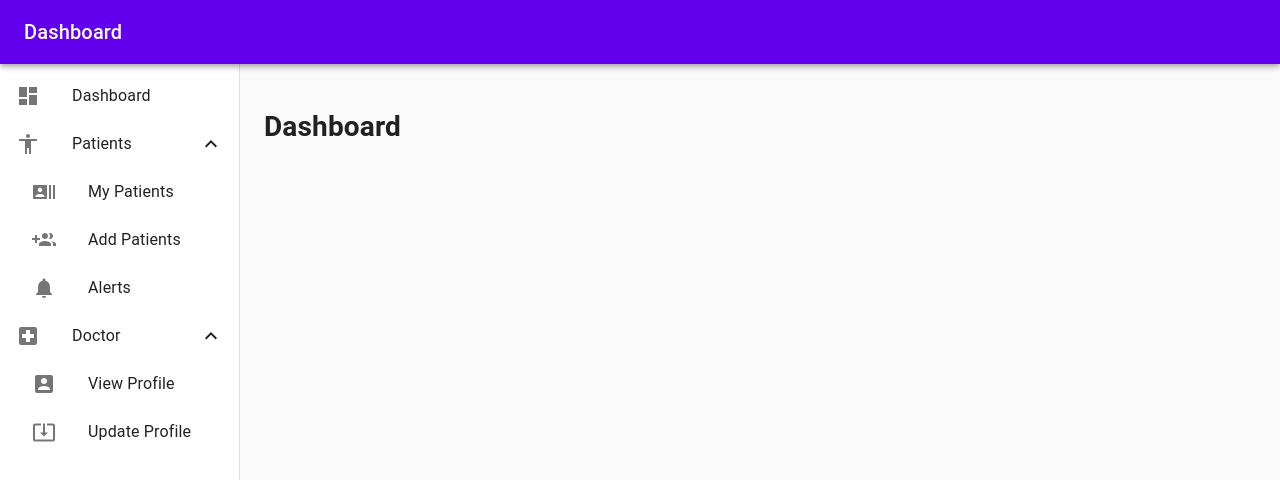
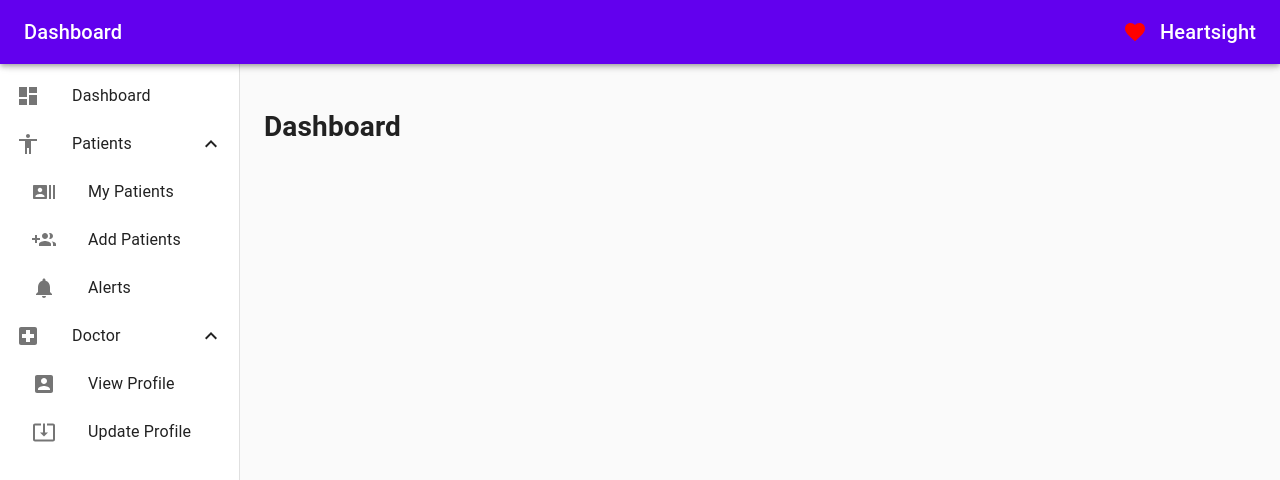
Before and after one commit to nchong128/FIT3170-webapp, a React (Create React App) app: page / in a window 1280 px wide. Shown: the top 480 px of the page. Built offline with nearby package versions, Linux system fonts and the light colour scheme.

Commit message:
Heartsight Logo

```diff
--- a/src/components/pages/core/Navbar.js
+++ b/src/components/pages/core/Navbar.js
@@ -2,7 +2,10 @@ import React from 'react'
 import AppBar from '@material-ui/core/AppBar';
 import Toolbar from '@material-ui/core/Toolbar';
 import Typography from '@material-ui/core/Typography';
+import Grid from '@material-ui/core/Grid';
+import FavoriteIcon from '@material-ui/icons/Favorite';
 import { makeStyles } from '@material-ui/core';
+import Box from '@material-ui/core/Box';
 
 const drawerWidth = 240;
 
@@ -10,7 +13,12 @@ const useStyles = makeStyles((theme)=>({
     appBar: {
         zIndex: theme.zIndex.drawer + 1,
         backgroundColor: "#6200EE",
-      }
+        fontWeight: "bold"
+    },
+    icon: {
+      marginRight: "0.8rem",
+      color: "red"
+    }
 }
 ))
 
@@ -20,9 +28,19 @@ export const Navbar = () => {
     return (
       <AppBar position="fixed" className={classes.appBar}>
         <Toolbar>
-          <Typography variant="h6" noWrap>
-            Dashboard
-          </Typography>
+          <Grid
+                justify="space-between" // Add it here :)
+                container >
+            <Typography variant="h6" noWrap>
+              Dashboard
+            </Typography>
+            <Box display="flex" alignItems="center">
+              <FavoriteIcon className={classes.icon}/>
+              <Typography variant="h6" noWrap>
+                Heartsight
+              </Typography>
+            </Box>
+          </Grid>
         </Toolbar>
       </AppBar>
     )
```
